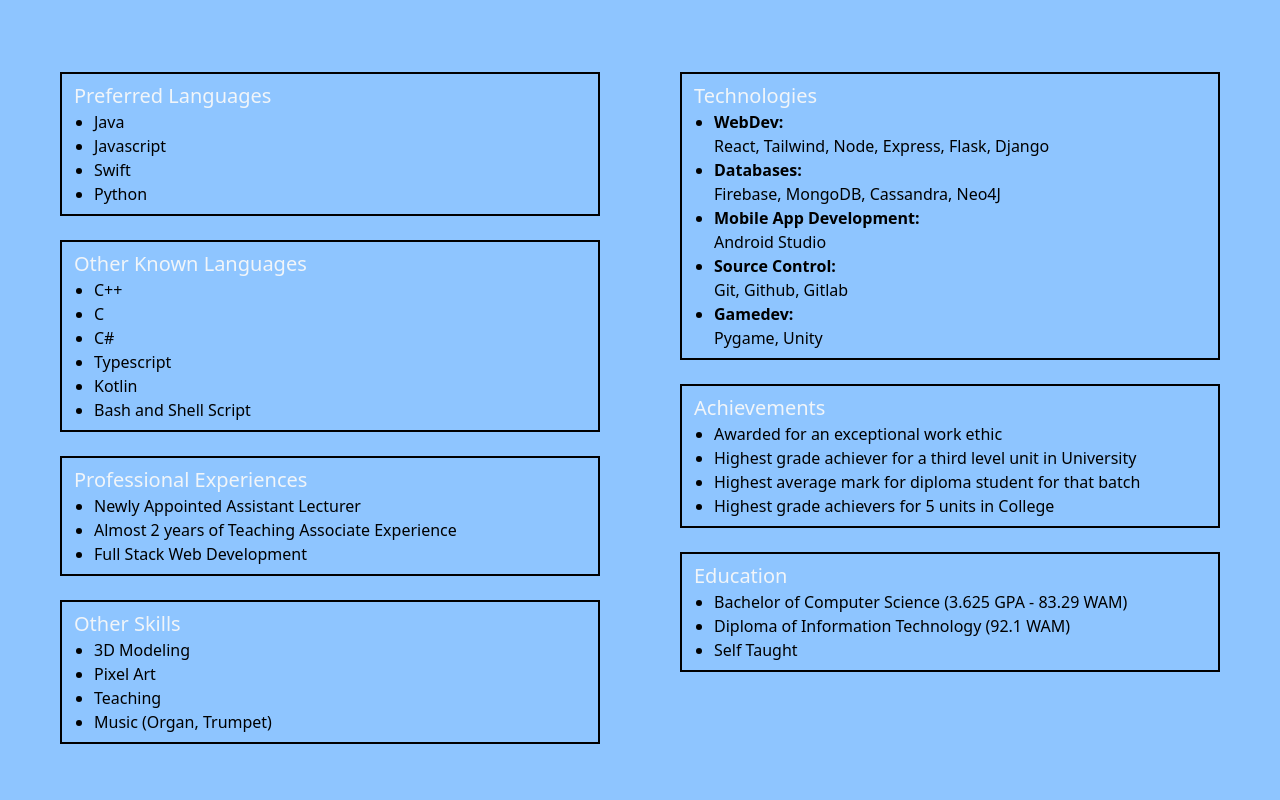
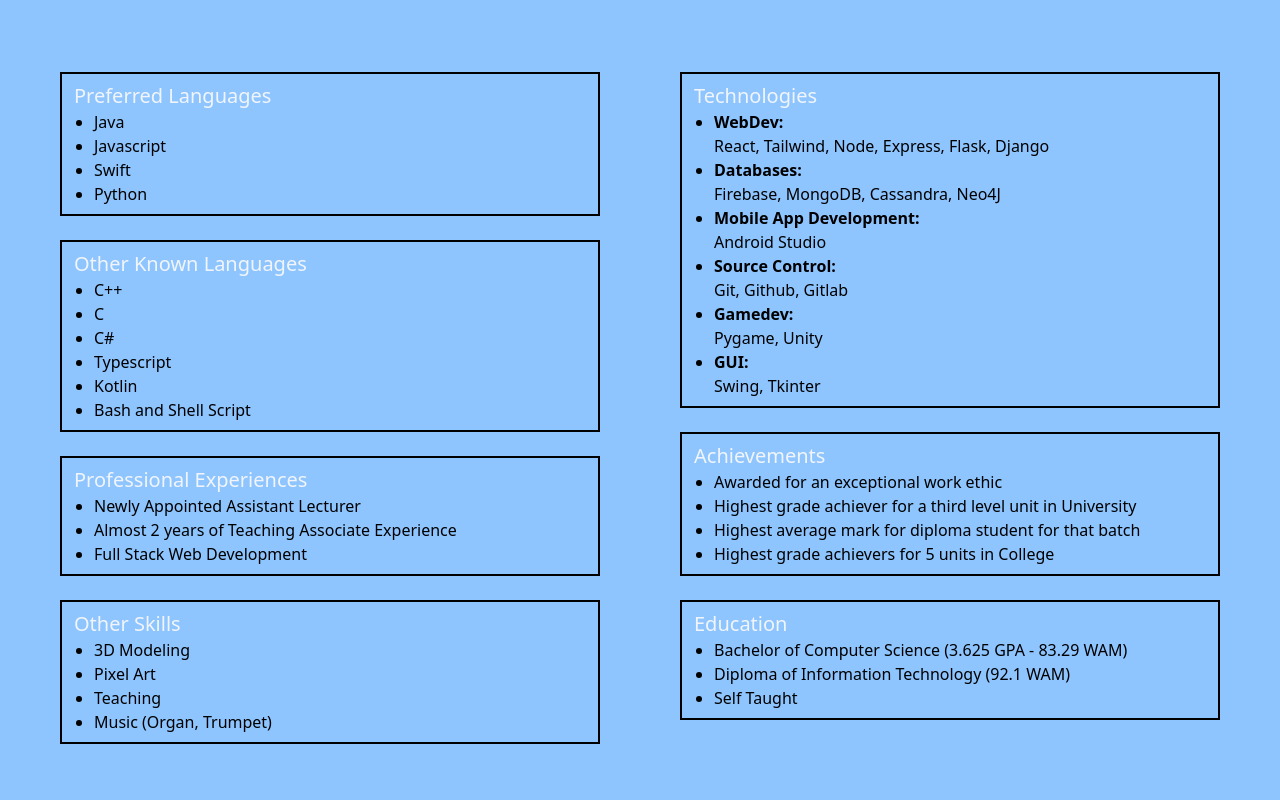
Before and after one commit to XrayenJN/PersonalWebsite, a React (Vite) app: page /skills in a window 1280 px wide. Shown: the top 800 px of the page. Built offline with nearby package versions, Linux system fonts and the light colour scheme.

Commit message:
fix: add GUI section to the technology

```diff
--- a/src/components/skillpage/SkillLists.jsx
+++ b/src/components/skillpage/SkillLists.jsx
@@ -68,6 +68,8 @@
               <p>Git, Github, Gitlab</p>
               <li className="font-bold">Gamedev:</li>
               <p>Pygame, Unity</p>
+              <li className="font-bold">GUI:</li>
+              <p>Swing, Tkinter</p>
             </ul>
           </div>
         </div>
```
